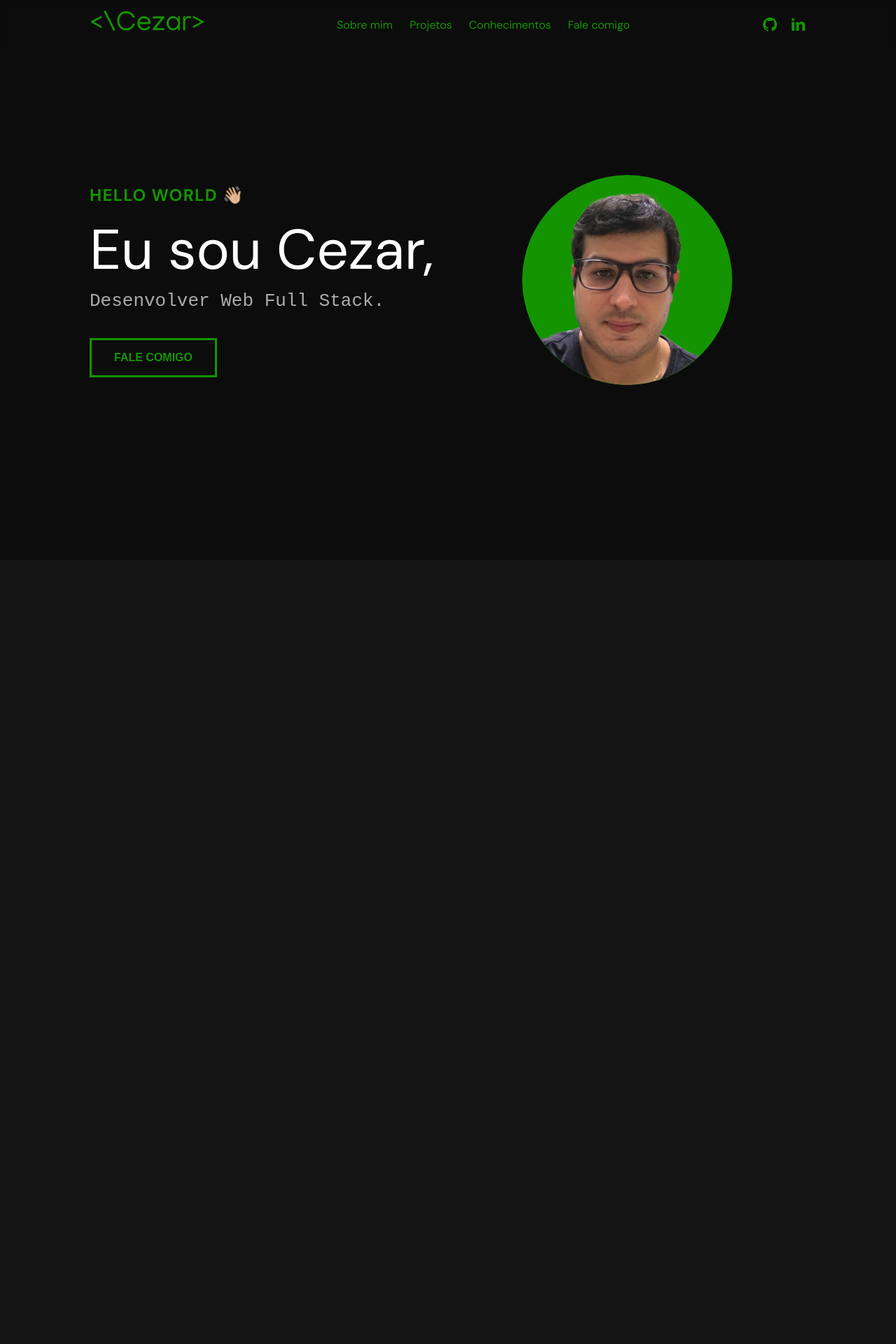
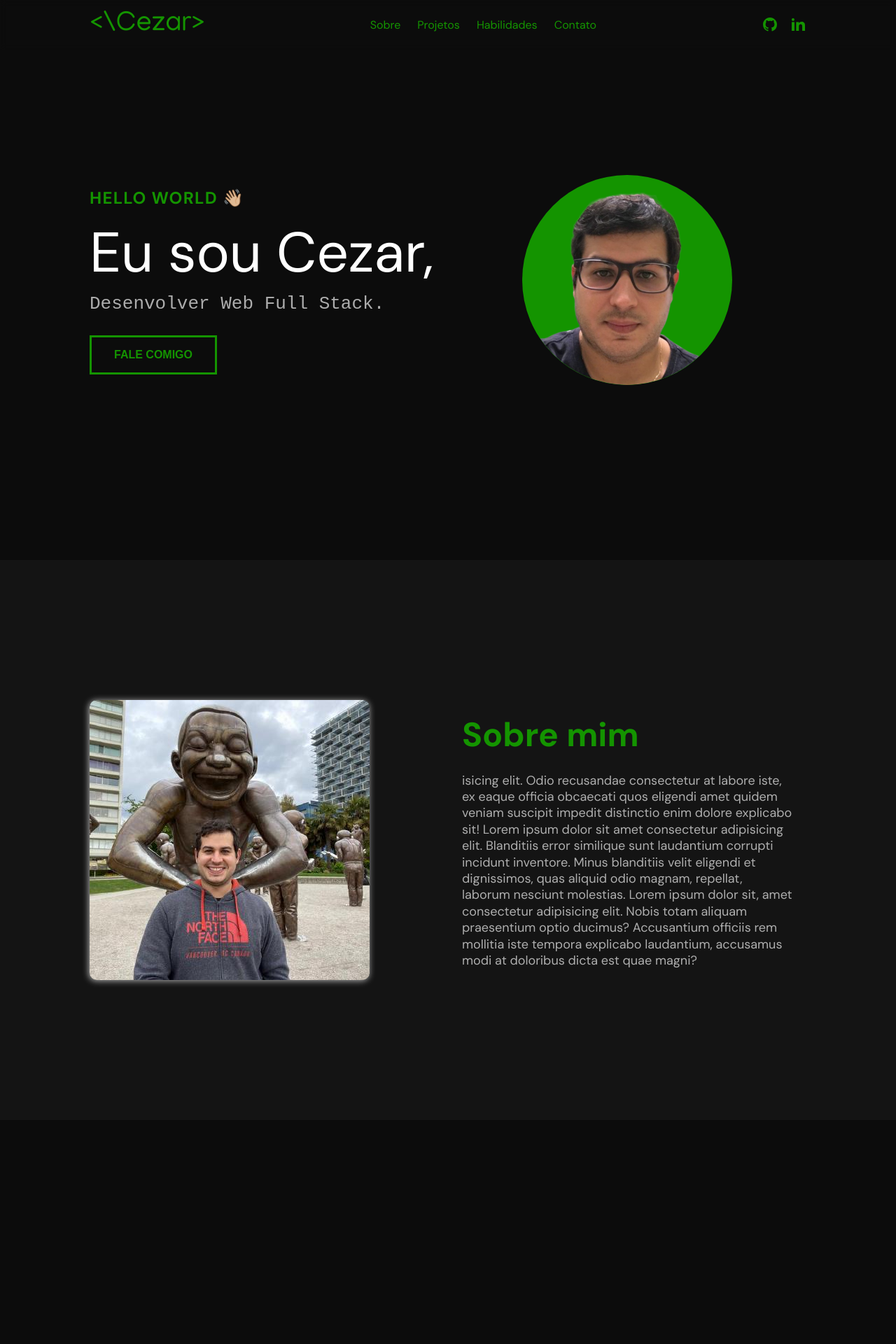
Before and after one commit to CezarMontenegro/Portfolio, a React (Vite) app: page / in a window 1280 px wide. Shown: the top 1920 px of the page at 70% size. Before the commit the page ends 1600 px from the top, so only its background shows below. Built offline with nearby package versions, Linux system fonts and the light colour scheme; a web font is replaced by a local one.

Commit message:
criando sessao sobre

```diff
--- a/src/App.styles.ts
+++ b/src/App.styles.ts
@@ -16,6 +16,7 @@ export const Container = styled.div`
 
   .wrapper {
     width: 1024px;
+    height: 100%;
     display: flex;
     align-items: center;
     justify-content: space-between;
@@ -29,7 +30,13 @@ export const Container = styled.div`
     position: relative;
   }
 
-  .header .logo:hover {
+  .header .logo a {
+    text-decoration: none;
+    color: #149400;
+
+  }
+
+  .header .logo a:hover {
     color: #22ff00;
 
   }
@@ -104,25 +111,11 @@ export const Container = styled.div`
     justify-content: center;
   }
 
-  .wrapper-section-one {
-    width: 1024px;
-    height: 100%;
-    display: flex;
-    display: flex;
-    align-items: center;
-    justify-content: space-between;
-    max-width: 1024px;
-  }
-
   .section-one .about {
     width: 50%;
   }
 
-  .section-one .photo {
-    width: 50%;
-  }
-
-  .about p:first-child {
+  .section-one .about p:first-child {
     color: #149400;
     font-size: 1.5rem;
     font-weight: bold;
@@ -132,7 +125,7 @@ export const Container = styled.div`
     margin-bottom: 1rem;
   }
 
-  .about p:nth-child(2) {
+  .section-one .about p:nth-child(2) {
     font-size: 5rem;
     color: rgb(255, 255, 255);
     line-height: 110%;
@@ -148,7 +141,7 @@ export const Container = styled.div`
     font-family: monospace;
     font-size: 2em;
     color: #FFFFFFa8;
-    margin-bottom: 40px;
+    margin-bottom: 2rem;
   }
 
 @keyframes typing {
@@ -184,28 +177,88 @@ export const Container = styled.div`
   background-color: #149400;
 }
 
+.section-one .photo {
+    width: 50%;
+    display: flex;
+    justify-content: center;
+    align-items: center;
+  }
 
-
-.photo {
-  display: flex;
-  justify-content: center;
-  align-items: center;
-}
-
-.photo img {
+.section-one .photo img {
   border-radius: 50%;
   width: 300px;
   background-color: #149400;
   transition: .3s;
 }
 
-.photo img:hover {
+.section-one .photo img:hover {
   width: 350px;
 }
 
-.section-two {
+.section-sobre {
   width: 100vw;
   height: 100vh;
+  display: flex;
+  align-items: center;
+  justify-content: center;
+}
+
+.section-sobre .photo{
+  width: 50%;
+  display: flex;
+  justify-content: flex-start;
+}
+
+.section-sobre .photo img {
+  border-radius: 10px;
+  box-shadow: -1px 1px 10px rgb(182, 182, 182);
+}
+
+.section-sobre .about {
+  width: 50%;
+  padding: 0 20px;
+}
+
+.section-sobre .about h2 {
+  color: #149400;
+  font-size: 3rem;
+  font-weight: bold;
+  margin: 10px 0 30px;
+}
+
+.section-sobre .about p {
+  font-size: 18px;
+  line-height: 1.3;
+  color: #FFFFFFa8;
+
+}
+
+.section-projetos {
+  width: 100vw;
+  height: 100vh;
+  background-color: rgb(12, 12, 12);
+  display: flex;
+  align-items: center;
+  justify-content: center;
+}
+
+.section-habilidades {
+  width: 100vw;
+  height: 100vh;
+  border: 1px solid red;
+  display: flex;
+  align-items: center;
+  justify-content: center;
+}
+
+.section-contato {
+  width: 100vw;
+  height: 100vh;
+  border: 1px solid red;
+  background-color: rgb(12, 12, 12);
+  display: flex;
+  align-items: center;
+  justify-content: center;
 }
 
 `
--- a/src/App.tsx
+++ b/src/App.tsx
@@ -1,18 +1,19 @@
 import { Container } from "./App.styles"
-import photo from "./assets/1712584603274-fotor-bg-remover-20240520144827.png";
+import photo1 from "./assets/photo1.png";
+import photo2 from "./assets/photo2.jpeg";
 
 function App() {
   return (
     <Container>
       <header className="header">
         <div className="wrapper">
-          <div className="logo">&lt;\Cezar&gt;</div>
+          <div className="logo"><a href="#section-one">&lt;\Cezar&gt;</a></div>
           <nav className="nav">
             <ul>
-              <li><a href="">Sobre mim</a></li>
-              <li><a href="">Projetos</a></li>
-              <li><a href="">Conhecimentos</a></li>
-              <li><a href="">Fale comigo</a></li>
+              <li><a href="#sobre">Sobre</a></li>
+              <li><a href="#projetos">Projetos</a></li>
+              <li><a href="#habilidades">Habilidades</a></li>
+              <li><a href="#contato">Contato</a></li>
             </ul>
           </nav>
           <div className="social">
@@ -39,8 +40,8 @@ function App() {
           </div>
         </div>
       </header>
-      <section className="section-one">
-        <div className="wrapper-section-one">
+      <section id="section-one" className="section-one">
+        <div className="wrapper">
           <div className="about">
             <p>Hello World 👋🏼</p>
             <p>Eu sou Cezar,</p>
@@ -50,14 +51,37 @@ function App() {
             </button>
           </div>
           <div className="photo">
-            <img src={photo} alt="Cezar Montenegro" />
+            <img src={photo1} alt="Cezar Montenegro" />
           </div>
-
         </div>
       </section>
-      <section className="section-two">
+      <section id="sobre" className="section-sobre">
+        <div className="wrapper">
+            <div className="photo">
+              <img src={photo2} alt="" />
+            </div>
+            <div className="about">
+              <h2>Sobre mim</h2>
+              <p>isicing elit. Odio recusandae consectetur at labore iste, ex eaque officia obcaecati quos eligendi amet quidem veniam suscipit impedit distinctio enim dolore explicabo sit! Lorem ipsum dolor sit amet consectetur adipisicing elit. Blanditiis error similique sunt laudantium corrupti incidunt inventore. Minus blanditiis velit eligendi et dignissimos, quas aliquid odio magnam, repellat, laborum nesciunt molestias. Lorem ipsum dolor sit, amet consectetur adipisicing elit. Nobis totam aliquam praesentium optio ducimus? Accusantium officiis rem mollitia iste tempora explicabo laudantium, accusamus modi at doloribus dicta est quae magni?</p>
+            </div>
+        </div>
+      </section>
+      <section id="projetos" className="section-projetos">
+        <div className="wrapper">
+          <h2>Projetos</h2>
+        </div>
+      </section>
+      <section id="habilidades" className="section-habilidades">
+        <div className="wrapper">
+          <h2>Habilidades</h2>
+        </div>
+      </section>
+      <section id="contato" className="section-contato">
+        <div className="wrapper">
+          <h2>Contato</h2>
+        </div>
+      </section>
 
-      </section>
     </Container>
   )
 }
--- a/src/index.css
+++ b/src/index.css
@@ -32,7 +32,7 @@ body {
 }
 ol, ul {
 	list-style: none;
-	color: #d1ffca;
+	color: rgb(209, 255, 202);
 }
 blockquote, q {
 	quotes: none;
@@ -45,4 +45,5 @@ q:before, q:after {
 table {
 	border-collapse: collapse;
 	border-spacing: 0;
+	color: rgb(182, 182, 182)
 }
```
Also changed, not shown: src/assets/photo1.png (renamed from src/assets/1712584603274-fotor-bg-remover-20240520144827.png), src/assets/photo2.jpeg (added).
